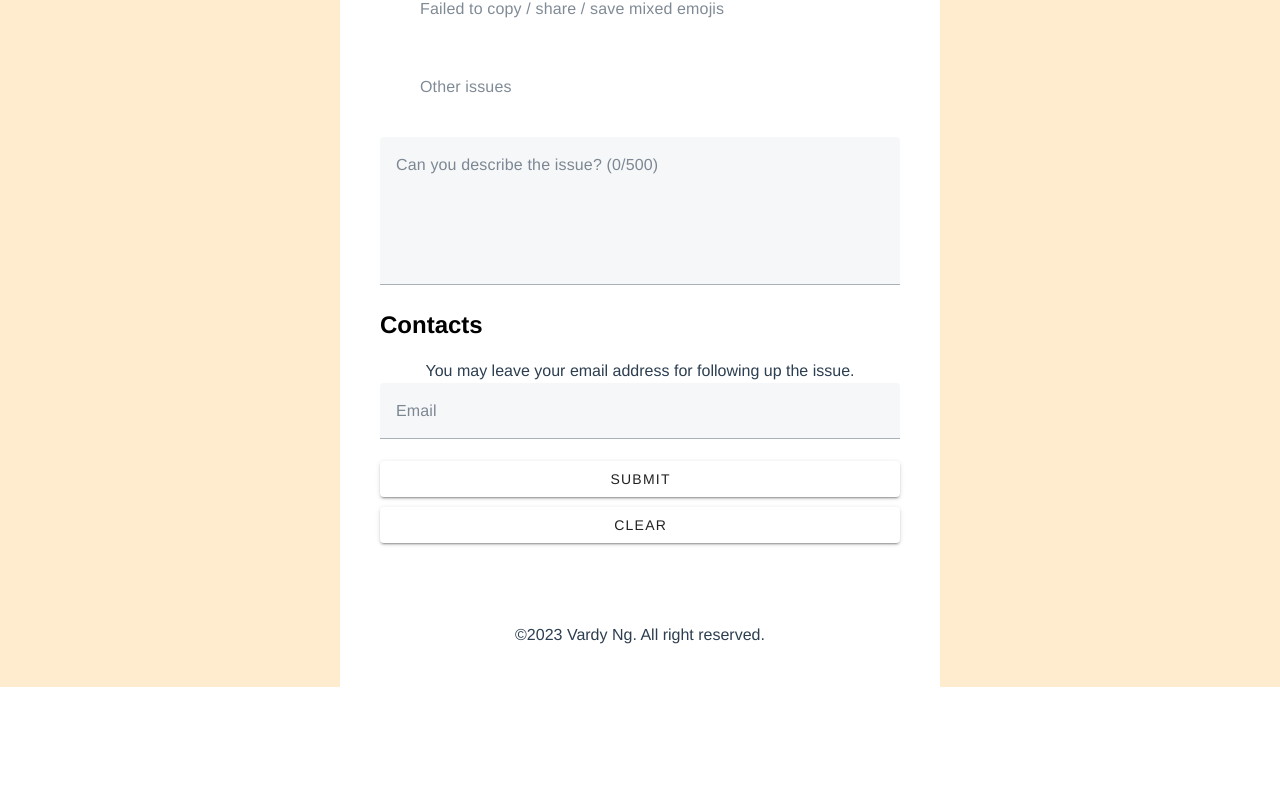
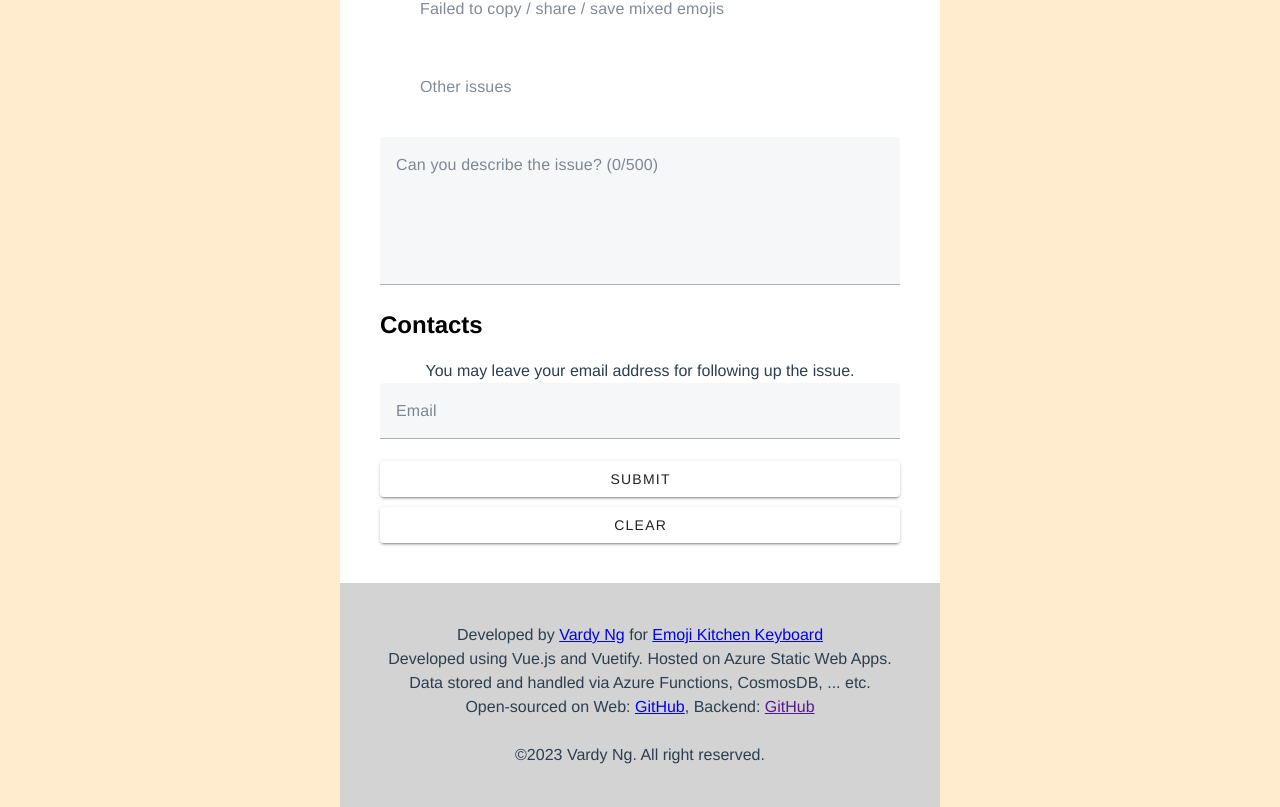
Before and after one commit to VardyNg/emoji-kitchen-keyboard-support-web, a Vue app: page / in a window 1280 px wide. Shown: the part 867-1674 px from the top of the page. Before the commit the page ends 1554 px from the top, so only its background shows below. Built offline with nearby package versions, Linux system fonts and the light colour scheme.

Commit message:
add FooterItem, add developer, hosting, source information

```diff
--- a/src/App.vue
+++ b/src/App.vue
@@ -11,7 +11,7 @@
     >
       <HeaderItem class="main-components"/>
       <SupportPage class="main-components"/>
-      <CopyRight class="main-components"/>
+      <FooterItem class="main-components"/>
     </div>
   </div>
 </template>
@@ -19,13 +19,13 @@
 <script>
 import HeaderItem from './components/Header.vue'
 import SupportPage from './components/Support.vue'
-import CopyRight from './components/CopyRight.vue';
+import FooterItem from './components/Footer.vue';
 export default {
   name: 'App',
   components: {
     HeaderItem,
     SupportPage,
-    CopyRight,
+    FooterItem,
   }
 }
 </script>
--- /dev/null
+++ b/src/components/Footer.vue
@@ -0,0 +1,36 @@
+<template>
+  <div style="background-color: lightgray;">
+    <p>
+      Developed by <a :href=authorWebsite target="_blank">{{ author }}</a> for <a :href=appURL target="_blank">{{ appNames  }}</a>
+    </p>
+    <p>
+      Developed using Vue.js and Vuetify. Hosted on Azure Static Web Apps. Data stored and handled via Azure Functions, CosmosDB, ... etc.
+    </p>
+    <p>
+      Open-sourced on Web: <a :href="webGithubURL" target="_blank">GitHub</a>, Backend: <a :href="backendGithubURL" target="_blank">GitHub</a>
+    </p>
+    <br/>
+    <CopyRight />
+  </div>
+</template>
+
+<script>
+import CopyRight from './CopyRight.vue';
+import * as constants from '@/constants';
+export default {
+  name: 'FooterItem',
+  components: {
+    CopyRight,
+  },
+  data() {
+    return {
+      author: constants.general.author,
+      authorWebsite: constants.general.authorWebsite,
+      appNames: constants.general.appName,
+      appURL: constants.general.appURL,
+      webGithubURL: constants.general.webGithubURL,
+      backendGithubURL: constants.general.backendGithubURL,
+    }
+  }
+}
+</script>
--- a/src/constants.js
+++ b/src/constants.js
@@ -1,6 +1,10 @@
 export const general = {
+  webGithubURL: 'https://github.com/vardy/emoji-kitchen-keyboard-support-web',
+  backendGithubURL: '',
   appName: 'Emoji Kitchen Keyboard',
-  author: 'Vardy Ng'
+  appURL: 'https://apps.apple.com/us/app/emoji-kitchen-keyboard/id6467653793',
+  author: 'Vardy Ng',
+  authorWebsite: 'https://vardyng.com/',
 }
 // device type
 export const deviceType = {
```
